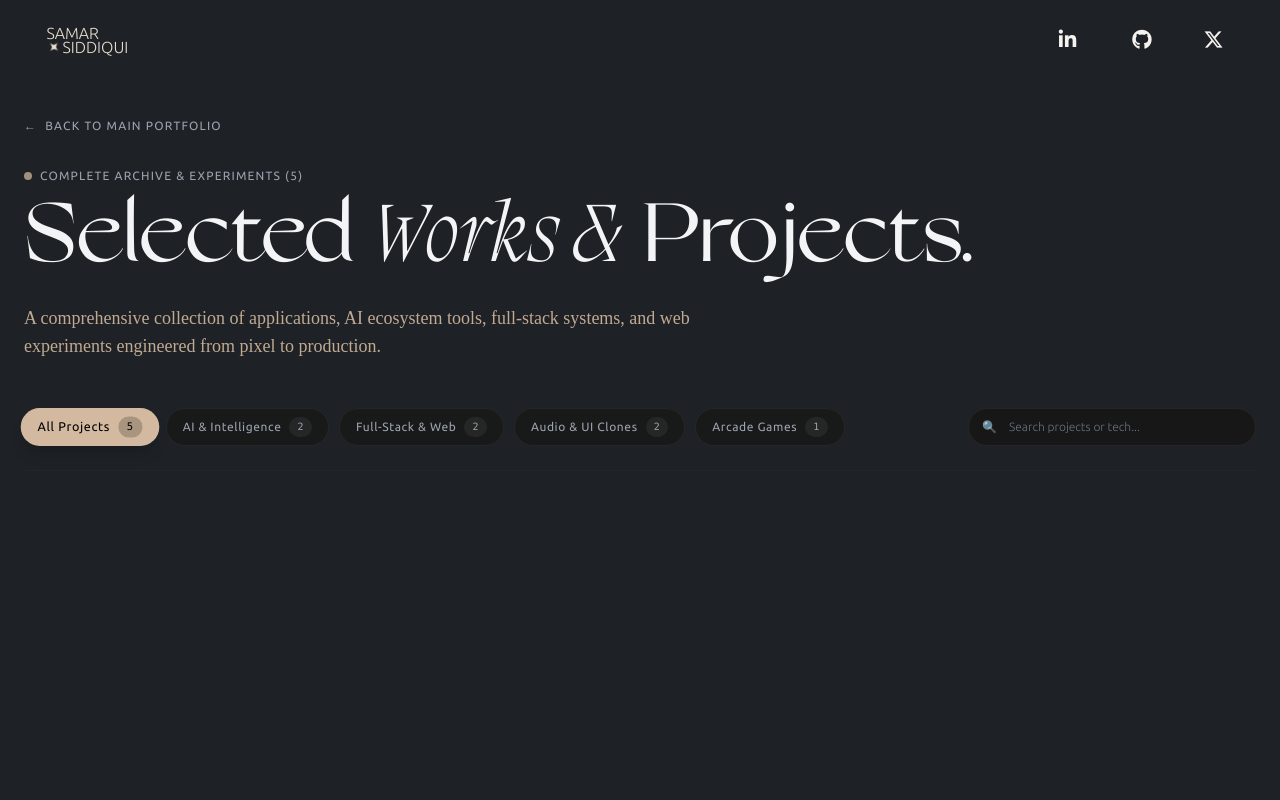
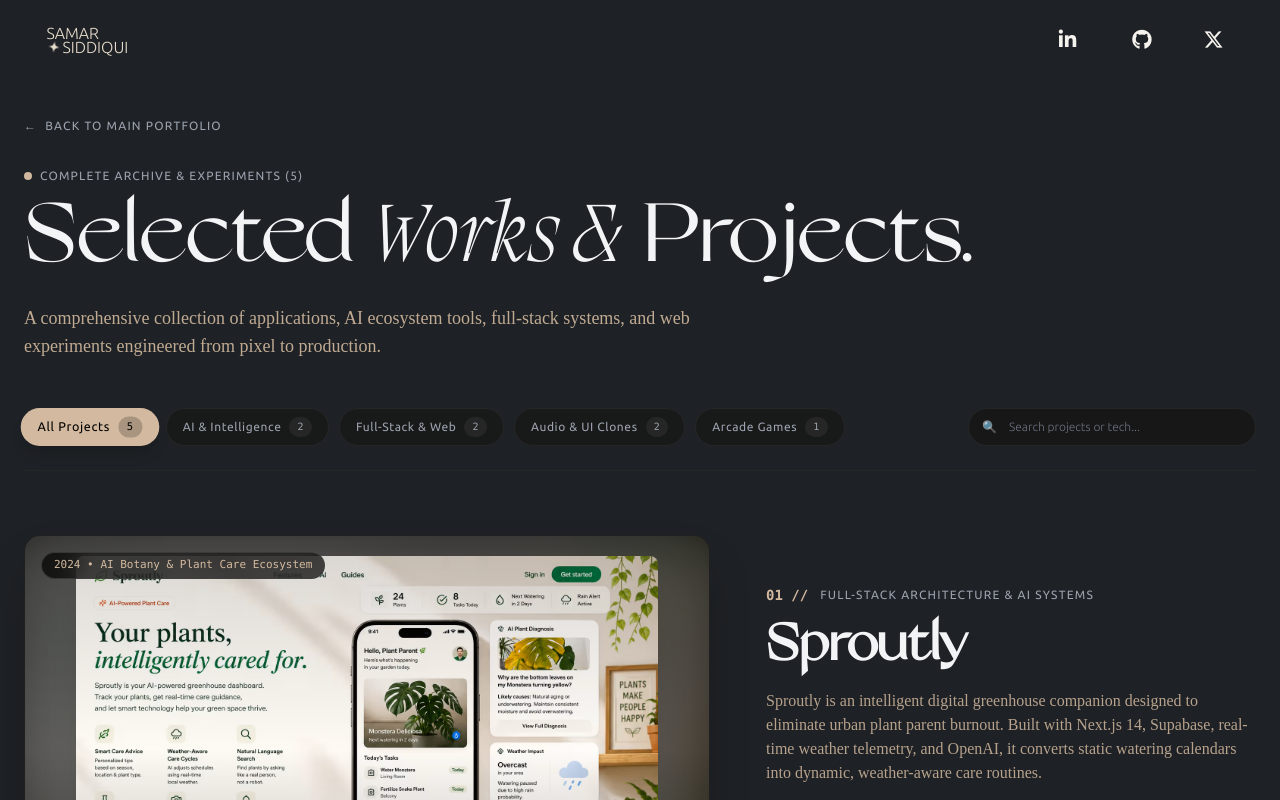
Before and after one commit to SamarSiddiqui/BuiltBySam, a React (Create React App) app: page /projects in a window 1280 px wide. Shown: the top 800 px of the page. Built offline with nearby package versions, Linux system fonts and the light colour scheme; a web font is replaced by a local one.

Commit message:
feat(projects): render filtered project card list and zero-results state in /projects

```diff
--- a/src/components/AllProjects.js
+++ b/src/components/AllProjects.js
@@ -1,6 +1,7 @@
 import React, { useState, useEffect } from "react";
 import { Link } from "react-router-dom";
 import { projectData } from "../utils/constant";
+import ProjectCard from "./ProjectCard";
 import { useGSAP } from "@gsap/react";
 import gsap from "gsap";
 
@@ -59,6 +60,22 @@ const AllProjects = () => {
   const countCategory = (catId) => {
     return projectData.filter((p) => matchesCategory(p, catId)).length;
   };
+
+  const filteredProjects = projectData.filter((project) => {
+    const matchesCat = matchesCategory(project, activeCategory);
+
+    if (!searchQuery.trim()) return matchesCat;
+
+    const query = searchQuery.toLowerCase();
+    const matchesQuery =
+      project.title.toLowerCase().includes(query) ||
+      project.category.toLowerCase().includes(query) ||
+      project.description.toLowerCase().includes(query) ||
+      (project.role && project.role.toLowerCase().includes(query)) ||
+      (project.techNames && project.techNames.some((t) => t.toLowerCase().includes(query)));
+
+    return matchesCat && matchesQuery;
+  });
 
   return (
     <main className="min-h-screen pt-28 pb-24 text-custom-vanila relative max-w-7xl mx-auto px-6">
@@ -146,6 +163,33 @@ const AllProjects = () => {
         </div>
 
       </div>
+
+      {/* Filtered Projects Stack Grid */}
+      {filteredProjects.length > 0 ? (
+        <div className="flex flex-col gap-24 lg:gap-36">
+          {filteredProjects.map((project, index) => (
+            <ProjectCard key={project.id} index={index} project={project} />
+          ))}
+        </div>
+      ) : (
+        /* Empty State */
+        <div className="text-center py-20 bg-neutral-900/40 border border-neutral-800 rounded-2xl p-8 max-w-xl mx-auto">
+          <span className="text-4xl mb-4 block">🔍</span>
+          <h3 className="text-xl font-grandSlangRoman text-[#d2b99f] mb-2">No Matching Projects Found</h3>
+          <p className="text-gray-400 text-sm font-planeLight mb-6">
+            No projects matched "{searchQuery}" under the selected category.
+          </p>
+          <button
+            onClick={() => {
+              setActiveCategory("All");
+              setSearchQuery("");
+            }}
+            className="px-6 py-2.5 rounded-full bg-[#d2b99f] text-black font-planeBold text-xs uppercase hover:bg-white transition-colors"
+          >
+            Reset Filters
+          </button>
+        </div>
+      )}
     </main>
   );
 };
```
